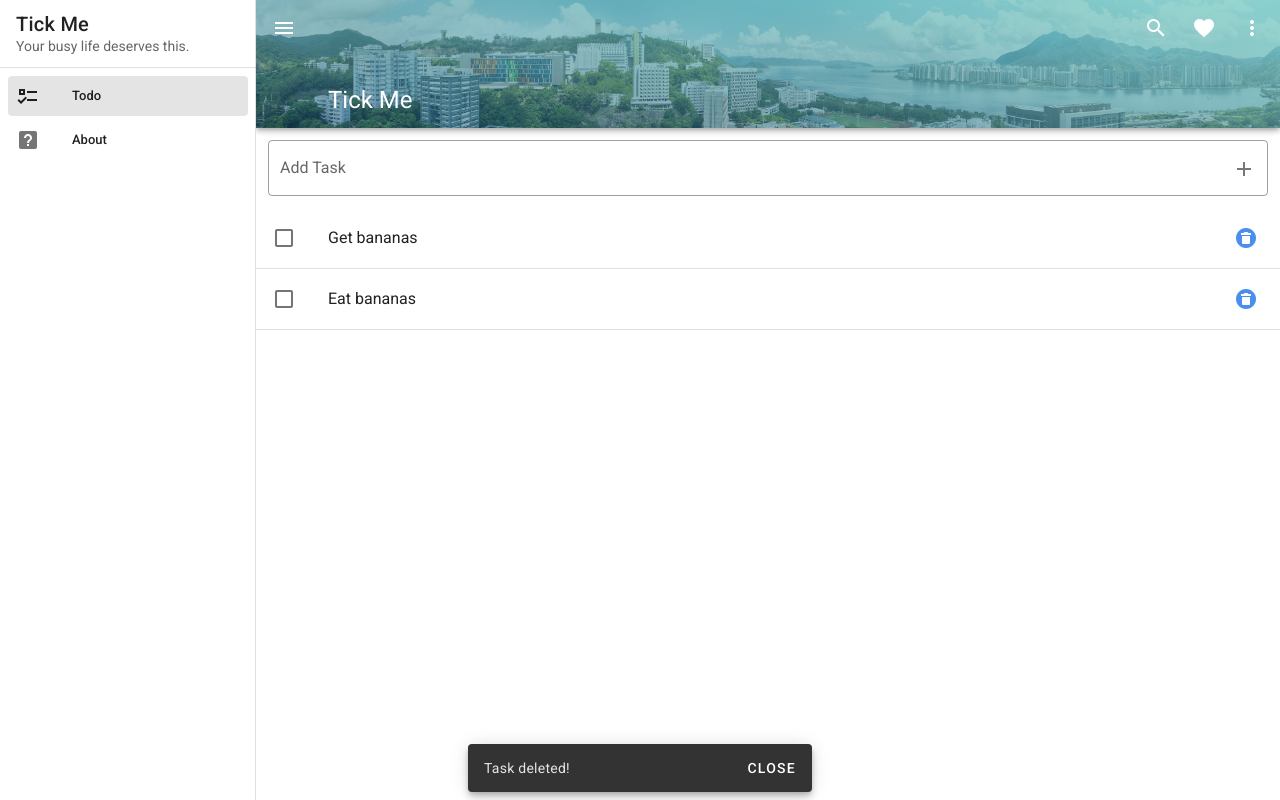
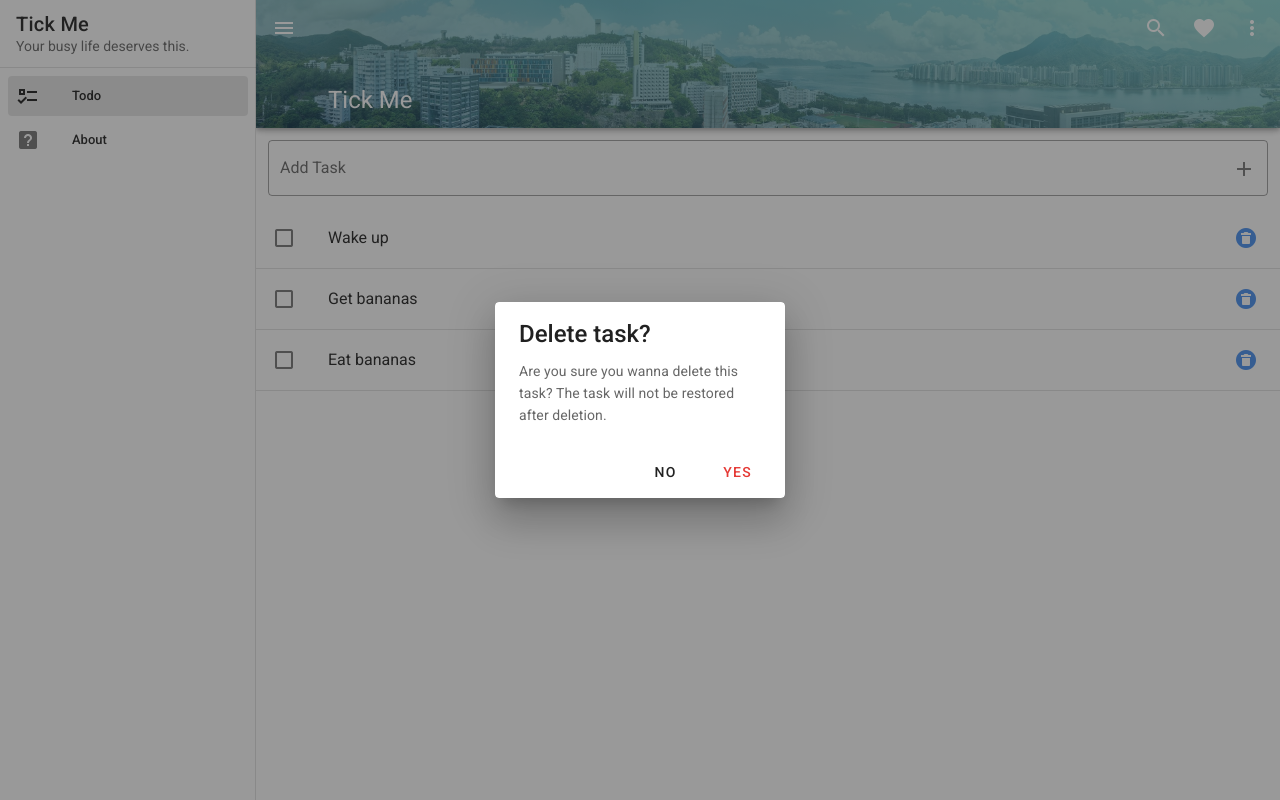
Before and after one commit to glenncai/TickMe, a Vue app: page /#/ in a window 1280 px wide. Both pictures are taken after a click on the button 1246 px from the left and 238 px from the top of the page. Built offline with nearby package versions, Linux system fonts and the light colour scheme.

Commit message:
feat: show or hide dialog

```diff
--- /dev/null
+++ b/src/components/Todo/Dialogs/DialogDelete.vue
@@ -0,0 +1,48 @@
+<template>
+  <v-dialog
+    :value="true"
+    persistent
+    max-width="290"
+  >
+    <v-card>
+      <v-card-title class="text-h5">
+        Delete task?
+      </v-card-title>
+      <v-card-text>
+        Are you sure you wanna delete this task? The task will not be restored after deletion.
+      </v-card-text>
+      <v-card-actions>
+        <v-spacer></v-spacer>
+        <v-btn
+          @click="$emit('close')"
+          text
+        >
+          No
+        </v-btn>
+        <v-btn
+          @click="deleteTask(task.id)"
+          color="red darken-1"
+          text
+        >
+          Yes
+        </v-btn>
+      </v-card-actions>
+    </v-card>
+  </v-dialog>
+</template>
+
+<script>
+export default {
+  name: 'DialogDelete',
+  props: ['task', 'dialogs'],
+  methods: {
+    deleteTask(taskId) {
+      this.$store.dispatch('deleteTask', taskId)
+    }
+  }
+}
+</script>
+
+<style>
+
+</style>
--- a/src/components/Todo/Task.vue
+++ b/src/components/Todo/Task.vue
@@ -22,7 +22,7 @@
 
         <v-list-item-action>
           <v-btn
-            @click.stop="deleteTask(task.id)"
+            @click.stop="showOrhideDialog(dialogs.delete)"
             icon
           >
             <v-icon color="primary lighten-1">mdi-delete-circle</v-icon>
@@ -32,19 +32,38 @@
 
     </v-list-item>
     <v-divider></v-divider>
+
+    <DialogDelete
+      v-if="dialogs.delete"
+      @close="showOrhideDialog(dialogs.delete)"
+      :task="task"
+    />
   </div>
 </template>
 
 <script>
+import DialogDelete from '@/components/Todo/Dialogs/DialogDelete'
+
 export default {
   name: 'Task',
   props: ['task'],
+  components: {
+    DialogDelete
+  },
+  data() {
+    return {
+      dialogs: {
+        delete: false
+      }
+    }
+  },
   methods: {
     doneTask(taskId) {
       this.$store.commit('doneTask', taskId)
     },
-    deleteTask(taskId) {
-      this.$store.dispatch('deleteTask', taskId)
+    showOrhideDialog(active) {
+      // if true, return false. if false, return true
+      this.dialogs.delete = !active
     }
   }
 }
```
